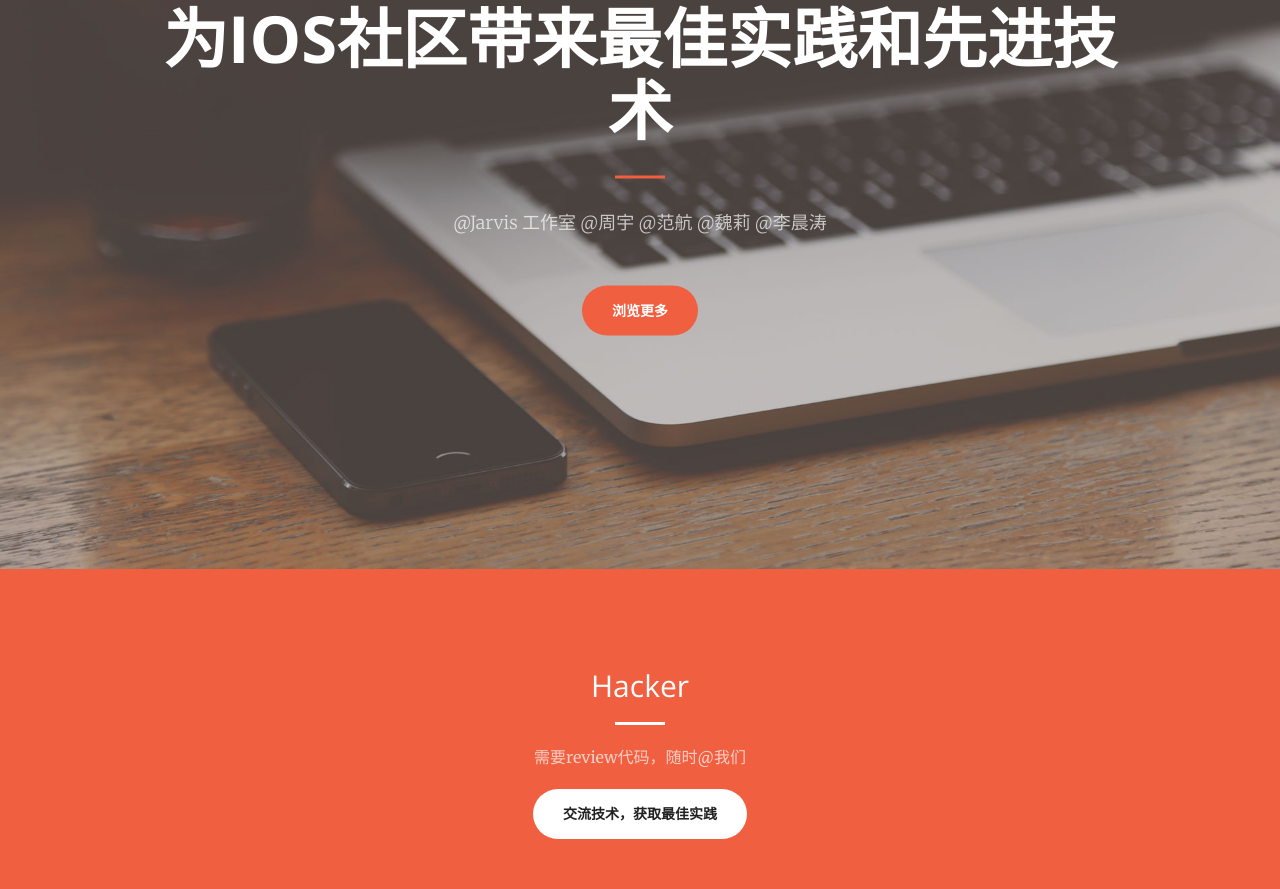
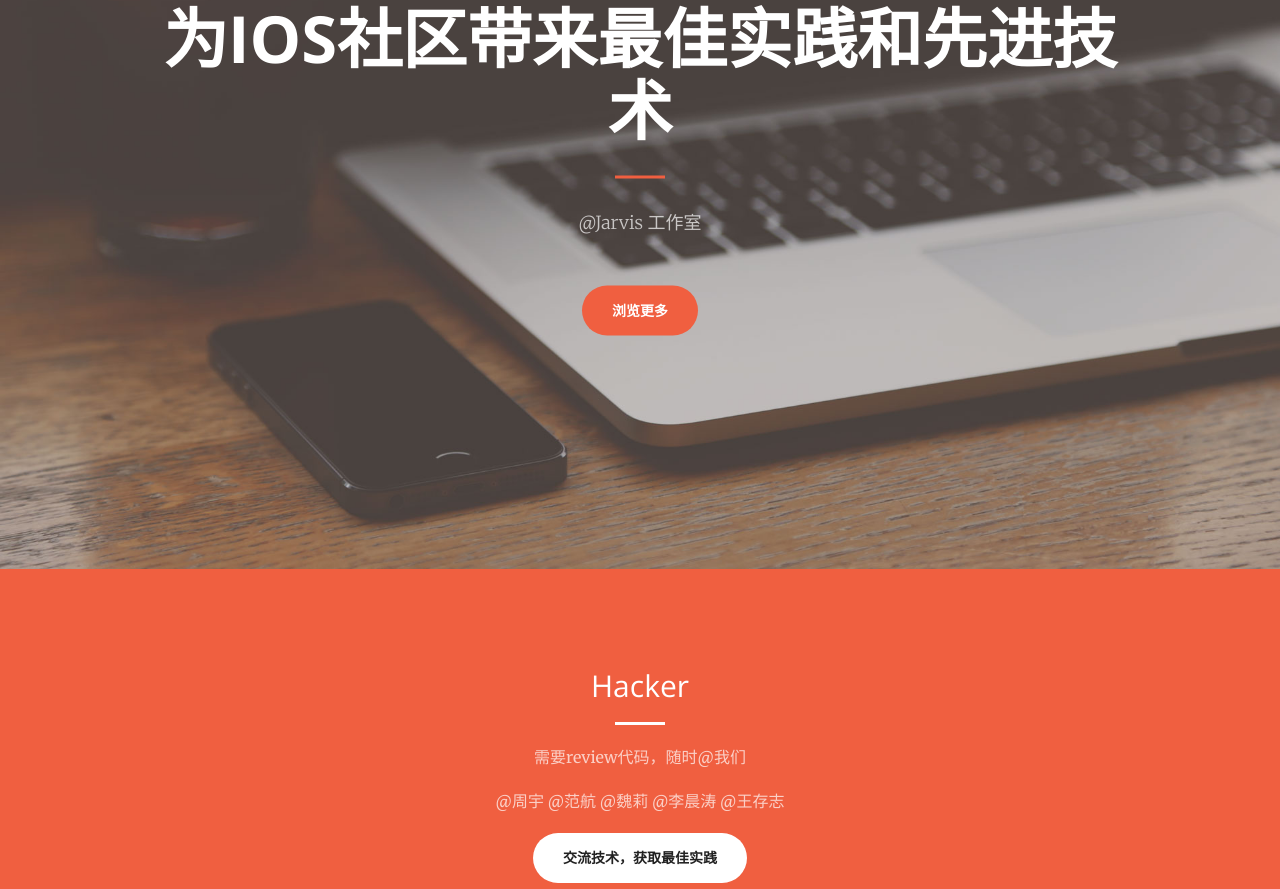
Before and after one commit to oenius/old_oenius.github.io, a plain HTML site: page index.html in a window 1280 px wide. Shown: the part 231-1120 px from the top of the page. Drawn offline with nearby package versions, Linux system fonts and the light colour scheme.

Commit message:
fix index html

```diff
--- a/index.html
+++ b/index.html
@@ -76,7 +76,7 @@
             <div class="header-content-inner">
                 <h1>为iOS社区带来最佳实践和先进技术</h1>
                 <hr>
-                <p>@Jarvis 工作室 @周宇 @范航 @魏莉 @李晨涛</p>
+                <p>@Jarvis 工作室</p>
                 <a href="#about" class="btn btn-primary btn-xl page-scroll">浏览更多</a>
             </div>
         </div>
@@ -89,6 +89,7 @@
                     <h2 class="section-heading">Hacker</h2>
                     <hr class="light">
                     <p class="text-faded">需要review代码，随时@我们</p>
+                    <p class="text-faded">@周宇 @范航 @魏莉 @李晨涛 @王存志</p>
                     <a href="#" class="btn btn-default btn-xl">交流技术，获取最佳实践</a>
                 </div>
             </div>
```
